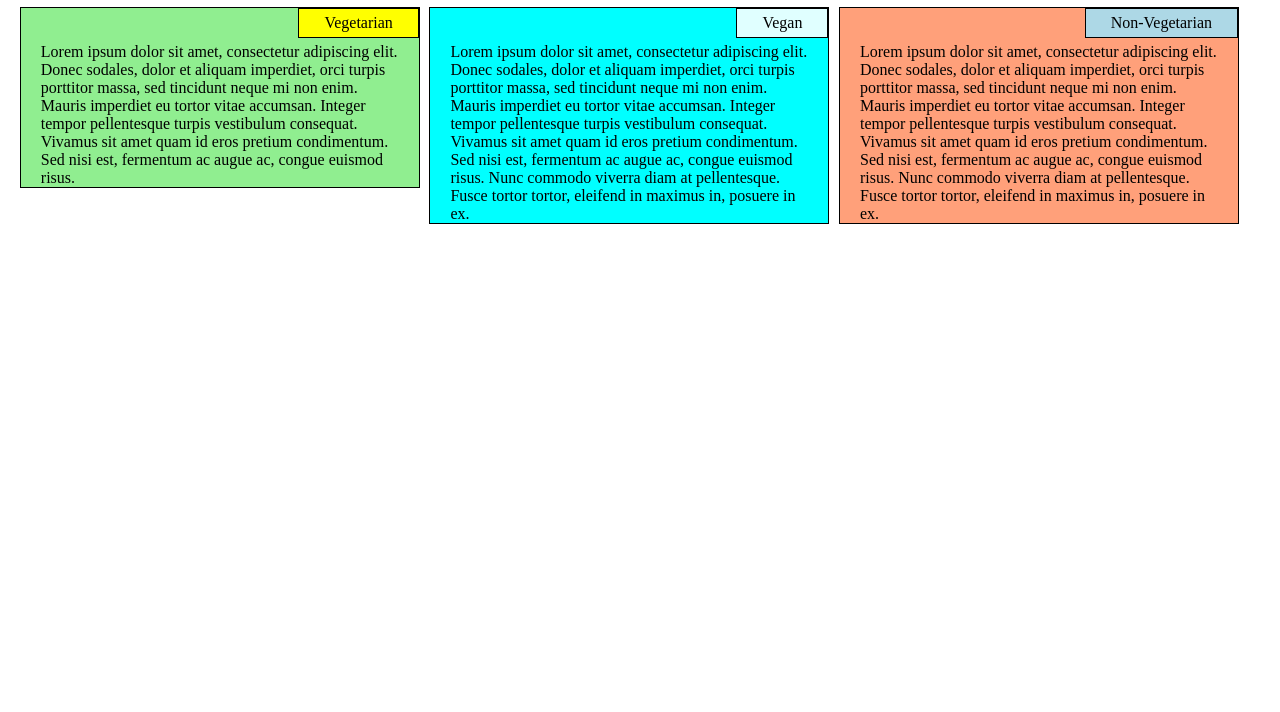
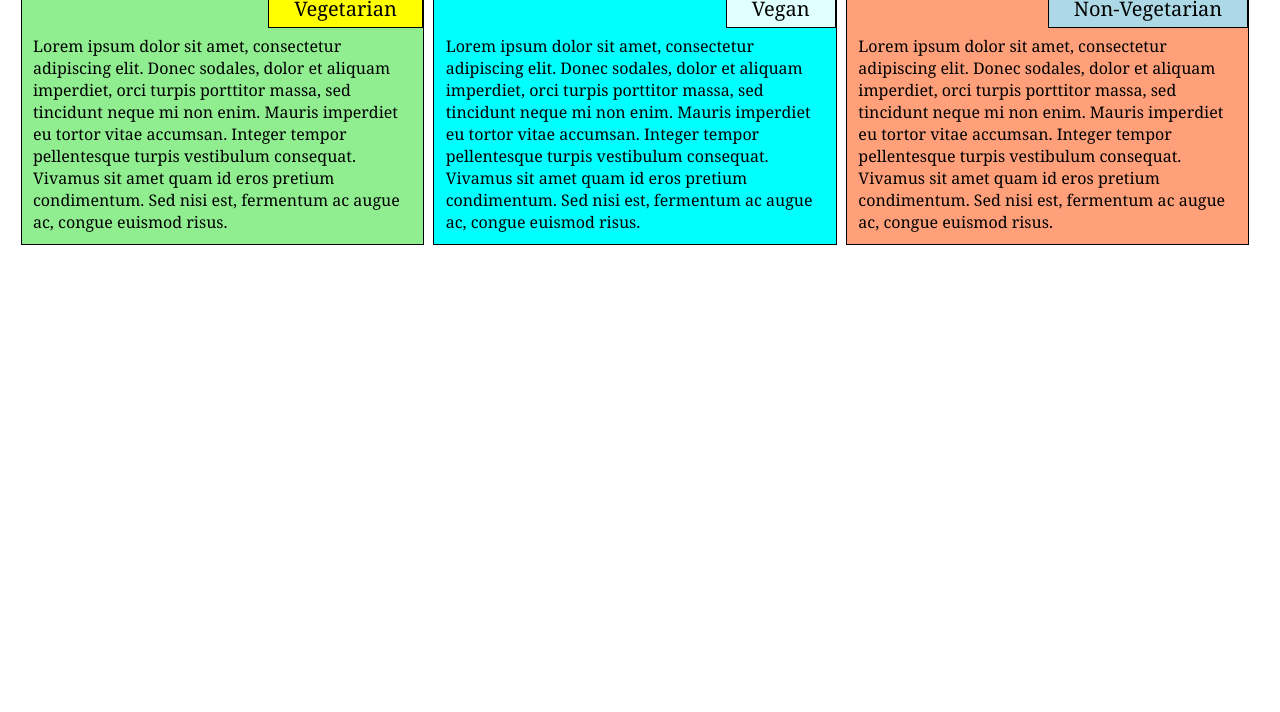
Before and after one commit to ankitjee/coursera-test, a plain HTML site: page module2-test/index.html in a window 1280 px wide. Shown: the part 88-800 px from the top of the page. Drawn offline with Linux system fonts and the light colour scheme.

Commit message:
Completed

```diff
--- a/module2-test/css/style.css
+++ b/module2-test/css/style.css
@@ -3,23 +3,24 @@
 }
 
 body {
-    margin: 15px;
-    align-content: center;
+    font-family: Georgia, 'Times New Roman', Times, serif;
+    margin: 1em;
+    padding: 0;
 }
 
 h1 {
     text-align: center;
+    font-size: 175%;
 }
 
 
 section {
-    display: inline;
-    min-height: min-content;
     position: relative;
-    overflow: hidden;
+    overflow: auto;
 }
 
 section>div {
+    font-size: 125%;
     position: absolute;
     float: right;
     top: 0;
@@ -27,6 +28,7 @@ section>div {
 }
 
 p {
+    font-size: 100%;
     padding-top: 35px;
     margin: 0;
 }
@@ -48,13 +50,44 @@ p {
 #div2{background-color: lightcyan; padding: 5px 25px; border: 1px black solid;}
 #div3{background-color: lightblue; padding: 5px 25px; border: 1px black solid;}
 
-@media (min-width:992px) {
-    section {
-        width: 32%;
-        height: 150px;
+@media (max-width:767px){
+    section{
+        width: 100%;
         float: left;
-        margin: 0 0.3rem;
-        padding: 0 20px;
+        margin: 0.5em 0;
+        padding: 0.7em;
         border: 1px black solid;
     }
 }
+
+@media (min-width:768px) and (max-width:991px){
+    section{
+        padding: 0.7em;
+        border: 1px black solid;
+    }
+    #section1 {
+        float: left;
+        width: 49% ;
+        margin-bottom: 15px;
+    }
+
+    #section2 {
+        float: right;
+        width: 49%;
+    }
+
+    #section3 {
+        clear: both;
+        width: 100%;
+    }
+}
+
+@media (min-width:992px) {
+    section {
+        width: 32.3%;
+        float: left;
+        margin: 0 0.3rem;
+        padding: 0.7em;
+        border: 1px black solid;
+    }
+}
--- a/module2-test/index.html
+++ b/module2-test/index.html
@@ -23,8 +23,7 @@
             <p>Lorem ipsum dolor sit amet, consectetur adipiscing elit. Donec sodales, dolor et aliquam imperdiet, orci
                 turpis porttitor massa, sed tincidunt neque mi non enim. Mauris imperdiet eu tortor vitae accumsan.
                 Integer tempor pellentesque turpis vestibulum consequat. Vivamus sit amet quam id eros pretium
-                condimentum. Sed nisi est, fermentum ac augue ac, congue euismod risus. Nunc commodo viverra diam at
-                pellentesque. Fusce tortor tortor, eleifend in maximus in, posuere in ex.
+                condimentum. Sed nisi est, fermentum ac augue ac, congue euismod risus.
             </p>
         </section>
         <section id="section3">
@@ -32,8 +31,7 @@
             <p>Lorem ipsum dolor sit amet, consectetur adipiscing elit. Donec sodales, dolor et aliquam imperdiet, orci
                 turpis porttitor massa, sed tincidunt neque mi non enim. Mauris imperdiet eu tortor vitae accumsan.
                 Integer tempor pellentesque turpis vestibulum consequat. Vivamus sit amet quam id eros pretium
-                condimentum. Sed nisi est, fermentum ac augue ac, congue euismod risus. Nunc commodo viverra diam at
-                pellentesque. Fusce tortor tortor, eleifend in maximus in, posuere in ex.
+                condimentum. Sed nisi est, fermentum ac augue ac, congue euismod risus.
             </p>
         </section>
 </body>
```
